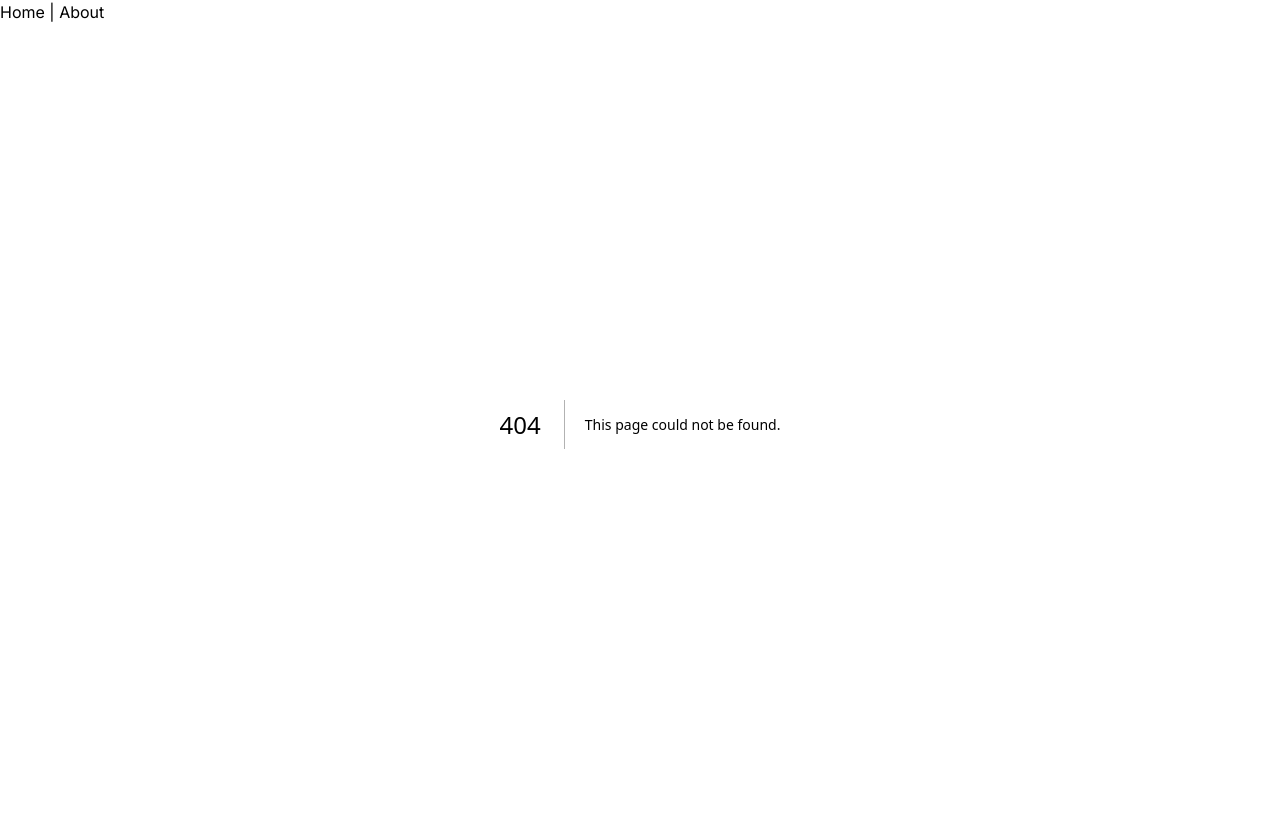
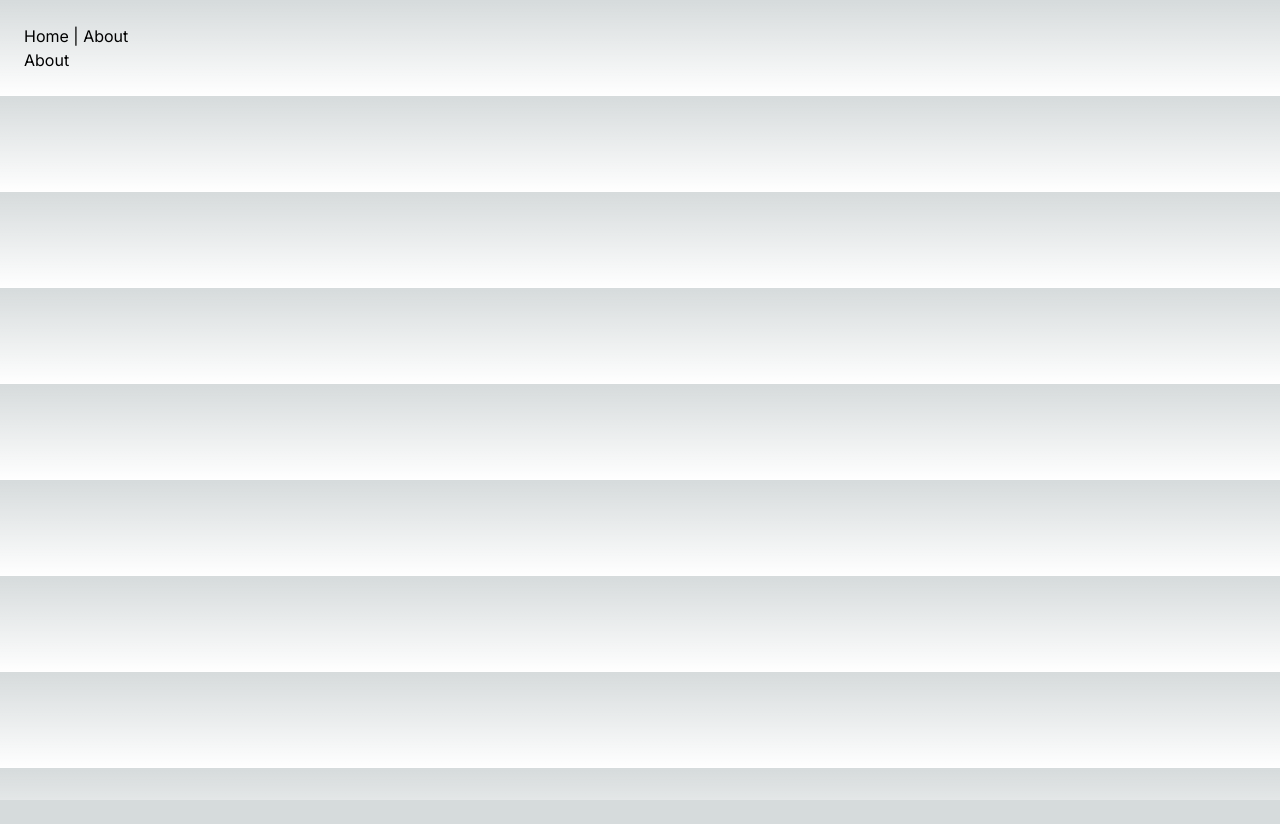
Before and after one commit to uzzal71/nextjs-basic, a Next.js app: page /about in a window 1280 px wide. Before the commit this address had no page. After the commit the page ends 800 px from the top, so only its background shows below. Built offline with nearby package versions, Linux system fonts and the light colour scheme.

Commit message:
page brack

```diff
--- /dev/null
+++ b/app/about/page.js
@@ -0,0 +1,8 @@
+
+export default function About() {
+    return (
+        <div>
+            About
+        </div>
+    );
+}
--- a/app/layout.js
+++ b/app/layout.js
@@ -10,7 +10,7 @@ export const metadata = {
 
 export default function RootLayout({ children }) {
   return (
-    <html lang="en">
+    <html lang="en" className='p-6'>
       <body className={inter.className}>
       <nav>Home | About</nav>
       {children}
```
